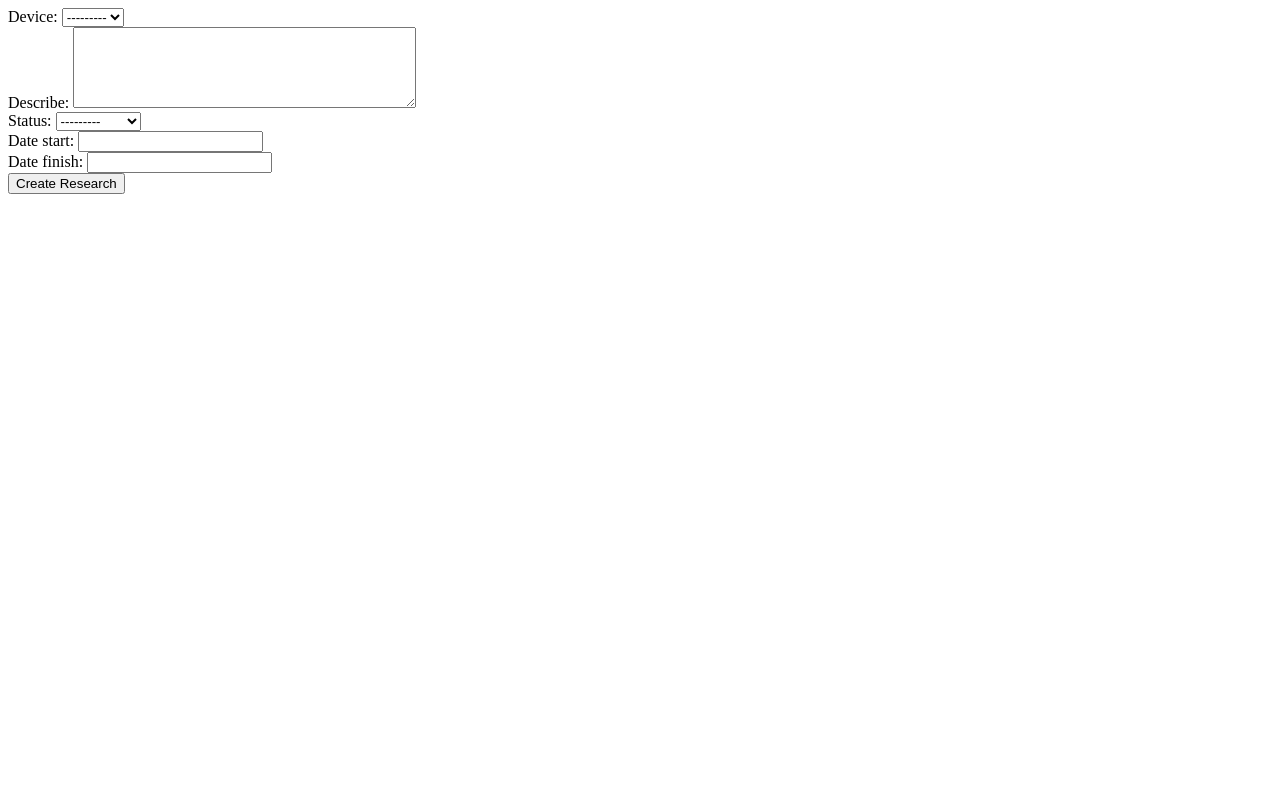
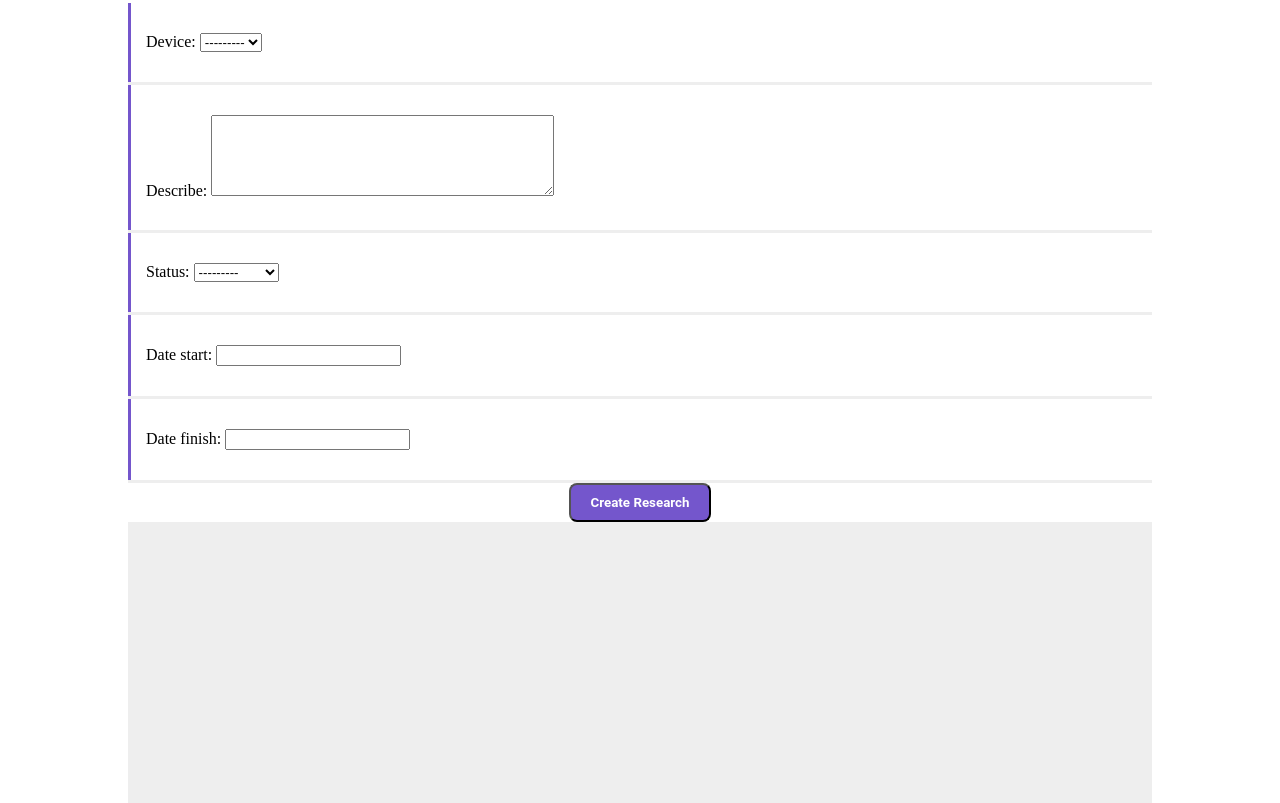
Before and after one commit to lattecoff/hhapp_testing_v2, a Django app: page /create_research/ in a window 1280 px wide. Before the commit the page ends 194 px from the top, so only its background shows below. Run offline with Django 5.2, Linux system fonts and the light colour scheme; data that the repository does not hold is empty.

Commit message:
Added styles for main page and Create research page.

```diff
--- a/hhapp_testing_v2/hhapp_testing_v2/settings.py
+++ b/hhapp_testing_v2/hhapp_testing_v2/settings.py
@@ -9,7 +9,7 @@ https://docs.djangoproject.com/en/5.0/topics/settings/
 For the full list of settings and their values, see
 https://docs.djangoproject.com/en/5.0/ref/settings/
 """
-
+import os
 from pathlib import Path
 
 # Build paths inside the project like this: BASE_DIR / 'subdir'.
@@ -120,6 +120,10 @@ USE_TZ = True
 
 STATIC_URL = 'static/'
 
+STATICFILES_DIRS = [
+    os.path.join(BASE_DIR, 'static')
+]
+
 # Default primary key field type
 # https://docs.djangoproject.com/en/5.0/ref/settings/#default-auto-field
 
--- a/hhapp_testing_v2/research/templates/create_research.html
+++ b/hhapp_testing_v2/research/templates/create_research.html
@@ -1,13 +1,15 @@
 <!DOCTYPE html>
+{% load static %}
 <html lang="en" xmlns="http://www.w3.org/1999/html">
 <head>
     <meta charset="UTF-8">
     <meta name="viewport" content="width=device-width, initial-scale=1.0">
-<!--    <link rel="stylesheet" href="styles/style.css">-->
+    <link rel="stylesheet" href="{% static 'css/style.css' %}">
     <title>Create Research</title>
 </head>
 <body>
     {{message}}
+    <div class="main-column">
         <form action="{% url 'create_research' %}" method="post">
             {% csrf_token %}
 
@@ -18,12 +20,18 @@
             {{ form.non_field.errors }}
             {% for field in form %}
             <div class="form-field">
+                <div class="field-color-mark"></div>
+                    <span></span>
+                <div class="form-text">
                     {{ field.label_tag }}
                     {{ field }}
                 </div>
+            </div>
             {% endfor %}
-
+            <div class="form-field-button">
                 <button type="submit">Create Research</button>
+            </div>
         </form>
+    </div>
 </body>
 </html>
--- /dev/null
+++ b/hhapp_testing_v2/static/css/style.css
@@ -0,0 +1,78 @@
+html, body {
+  height: 100%;
+  margin: 0;
+}
+
+.main-column {
+    height: 100%;
+    width: 1024px;
+    margin: auto;
+    background-color: #eee;
+}
+
+.research {
+    display: flex;
+    /* border: 3px solid black; */
+    justify-content: space-between;
+    margin: 3px 0 3px 0;
+    background-color: #fff;
+}
+
+.color-mark {
+    width: 3px;
+    background-color: #f86c6b;
+}
+
+.text {
+    width: 700px;
+    font-family: "Roboto", sans-serif;
+    font-weight: 700;
+    font-style: normal;
+}
+
+.text p, .date-start, .date-finish {
+    font-family: "Roboto", sans-serif;
+    font-weight: 300;
+    font-style: normal;
+}
+
+.duration {
+    font-family: "Roboto", sans-serif;
+    font-weight: 100;
+    font-style: normal;
+}
+
+.form-field {
+    display: flex;
+    margin: 3px 0 3px 0;
+    background-color: #fff;
+
+}
+
+.form-field .field-color-mark {
+    width: 3px;
+    background-color: #7456cc;
+    font-family: "Roboto", sans-serif;
+    font-weight: 100;
+    font-style: normal;
+}
+
+.form-field .form-text {
+    margin-left: 15px;
+    padding: 30px 0 30px 0;
+}
+
+.form-field-button {
+    display: flex;
+    justify-content: center;
+    background-color: #fff;
+}
+
+button {
+    padding: 10px 20px;
+    border-radius: 8px;
+    background-color: #7456cc;
+    font-family: "Roboto", sans-serif;
+    font-weight: 700;
+    color: #fff;
+}
```
Also changed, not shown: hhapp_testing_v2/research/templates/index.html (+6 -4 lines), hhapp_testing_v2/research/templates/styles/style.css (deleted, +0 -37 lines). Lines whose indentation alone changed are shown as unchanged.
